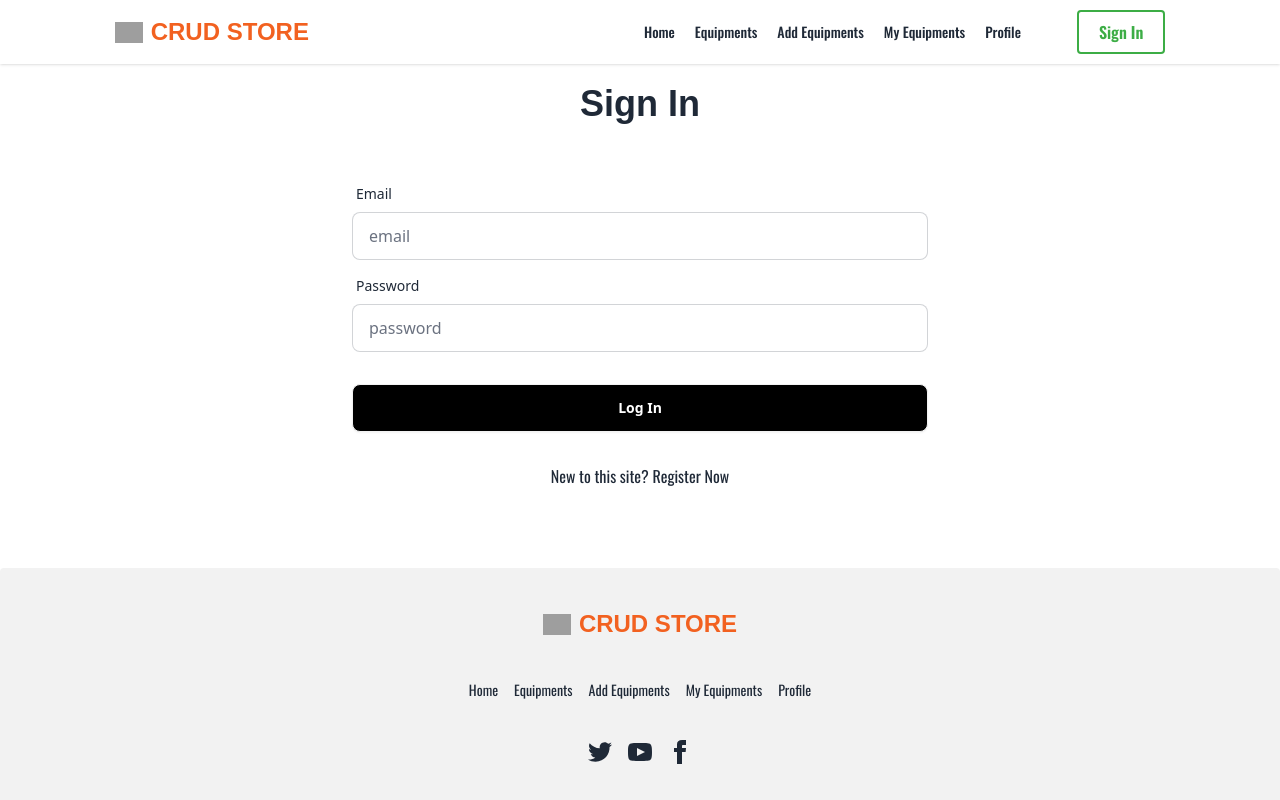
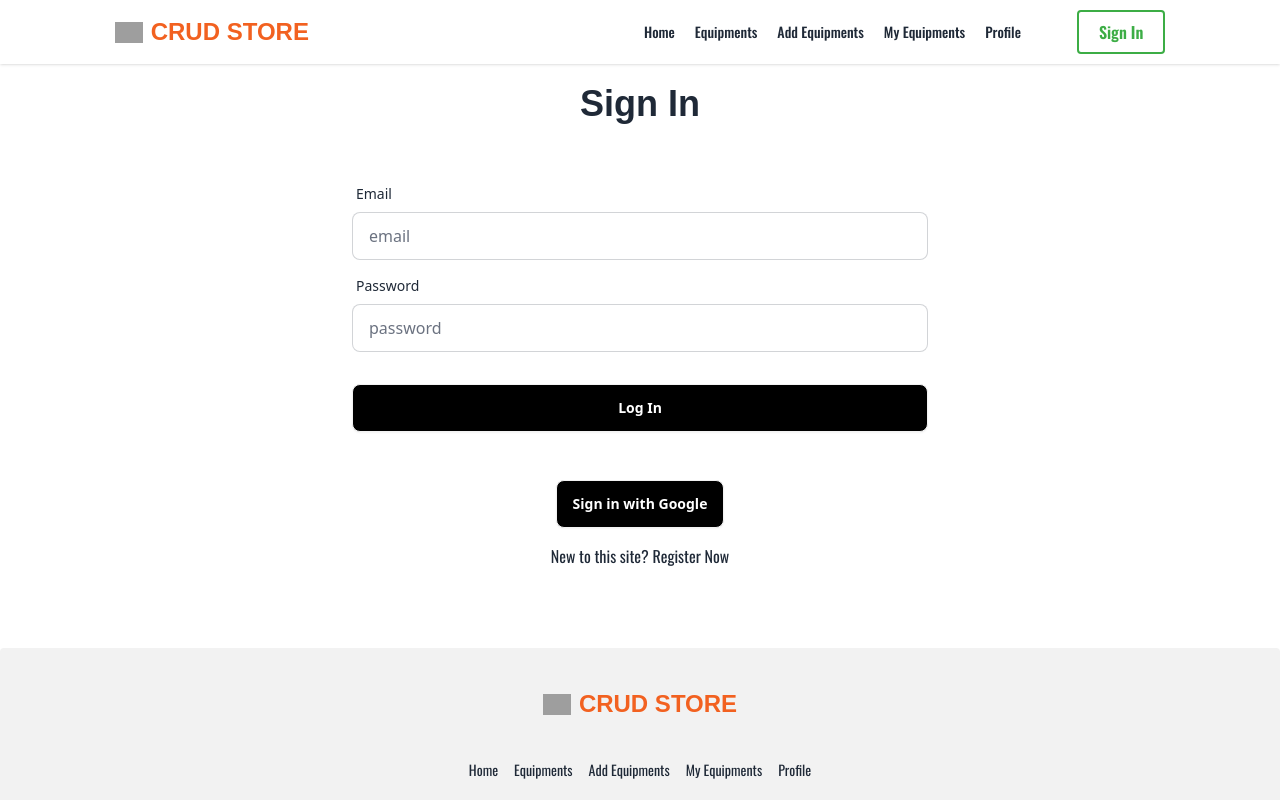
Before and after one commit to fakhrul62/crud-store-client, a React (Vite) app: page /sign-in in a window 1280 px wide. Shown: the top 800 px of the page. Built offline with nearby package versions, Linux system fonts and the light colour scheme; no server answers; grey boxes are pictures that could not be loaded; a web font is replaced by a local one.

Commit message:
navbar completed

```diff
--- a/src/pages/SignIn.jsx
+++ b/src/pages/SignIn.jsx
@@ -1,9 +1,10 @@
 import React, { useContext } from "react";
 import { AuthContext } from "../Provider/AuthProvider";
 import { Link, useLocation, useNavigate } from "react-router-dom";
+import Swal from "sweetalert2";
 
 const SignIn = () => {
-  const { signInUser } = useContext(AuthContext);
+  const { signInUser, googleSignIn } = useContext(AuthContext);
   const navigate = useNavigate();
   const location = useLocation();
   const handleSignIn = (e) => {
@@ -34,6 +35,10 @@ const SignIn = () => {
       })
       .catch((error) => {
         console.log(error.message);
+        Swal.fire({
+            title: "Wrong Credentials!",
+            icon: "error",
+          });
       });
   };
   return (
@@ -73,7 +78,14 @@ const SignIn = () => {
               <button className="btn bg-black text-white">Log In</button>
             </div>
           </form>
-          <h3 className="font-body text-center">New to this site? <Link to='/sign-up'>Register Now</Link></h3>
+          <div className="my-4 text-center">
+            <button onClick={googleSignIn} className="btn bg-black text-white">
+              Sign in with Google
+            </button>
+          </div>
+          <h3 className="font-body text-center">
+            New to this site? <Link to="/sign-up">Register Now</Link>
+          </h3>
         </div>
       </div>
     </div>
```
